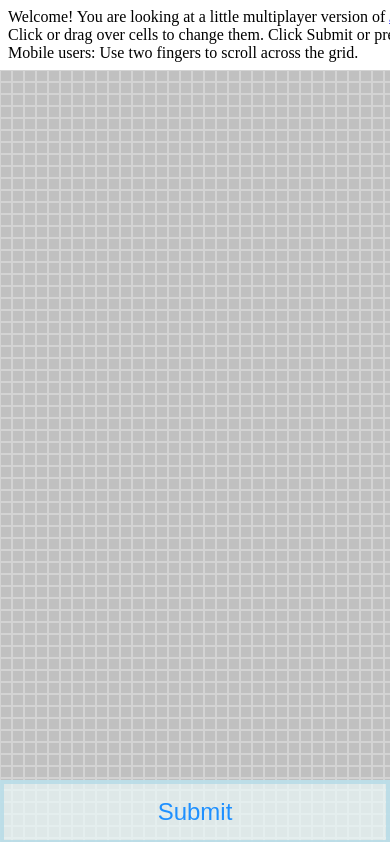
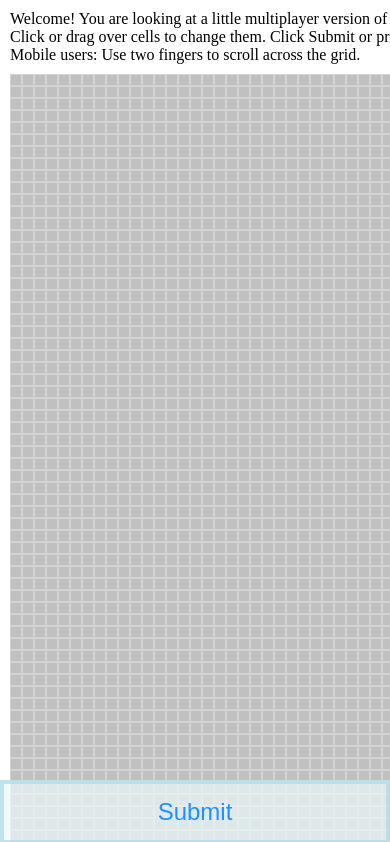
Before and after one commit to alex-nicoll/dootroom, a plain HTML site: page main.html in a window 390 px wide. Shown: the top 842 px of the page. Drawn offline with Linux system fonts and the light colour scheme.

Commit message:
Make it easier to draw at the edges of the grid
Add a margin to prevent bumping into the edges of the screen when
drawing on mobile.

```diff
--- a/main.css
+++ b/main.css
@@ -1,9 +1,10 @@
 #instructions {
-  margin: 8px;
+  margin: 10px;
 }
 
-/* Give board a position value so that overlay is positioned relative to it. */
 #board {
+  margin: 10px;
+  /* Give board a position value so that overlay is positioned relative to it. */
   position: relative;
 }
 
```
